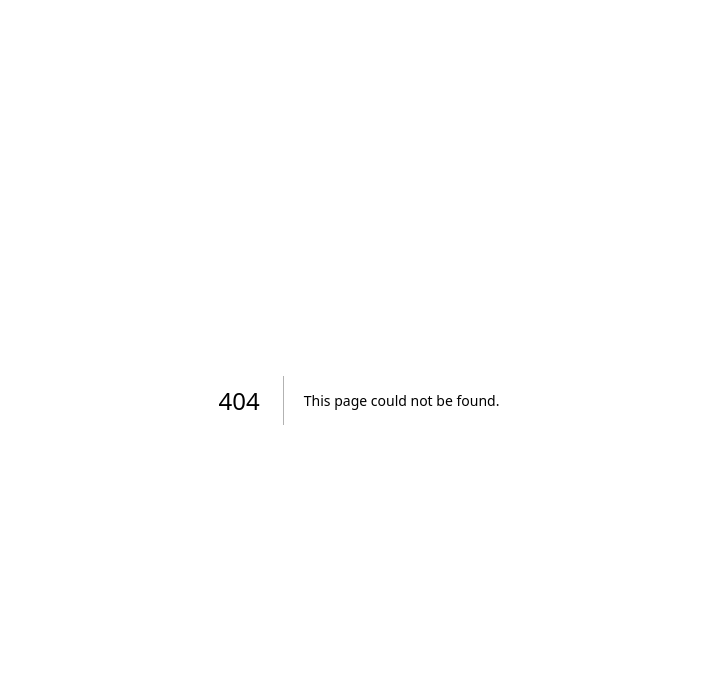
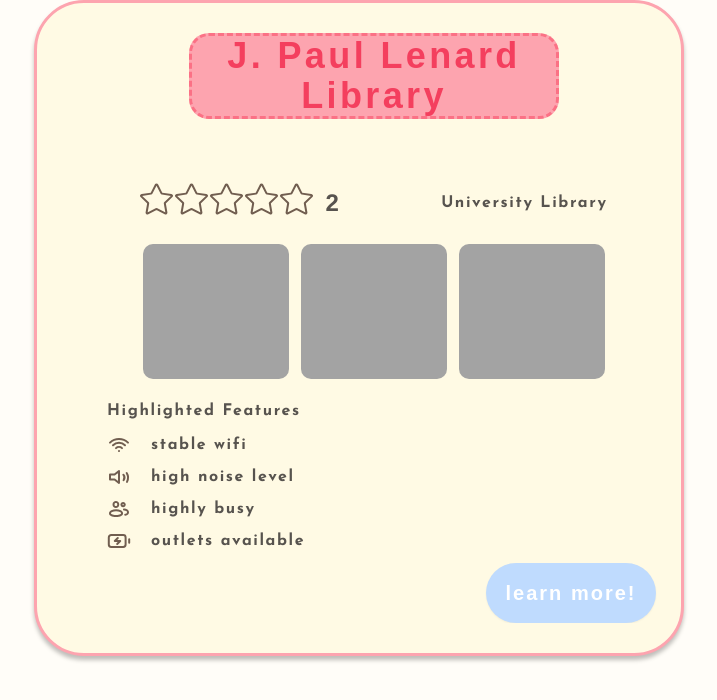
Before and after one commit to Miguel-Antonio-Logarta/csc648-01-fa24-csc648-01-fa24-team03-duplicate, a Next.js app in the folder application/: page /quickInfo in a window 1280 px wide. Before the commit this address had no page. Shown: the top 700 px of the page, without its empty margins (281-998 px from the left). Built offline with nearby package versions, Linux system fonts and the light colour scheme; a web font is replaced by a local one.

Commit message:
Added location quick info page

```diff
--- /dev/null
+++ b/application/src/app/quickInfo/page.tsx
@@ -0,0 +1,67 @@
+import React from "react";
+import Image from "next/image";
+import Star from "./star.svg";
+import Icons from "./temp_icon_group.svg";
+
+function LibraryPage() {
+    const features = [
+        "stable wifi",
+        "high noise level",
+        "highly busy",
+        "outlets available"
+      ];
+
+    return (
+      <main className="mx-auto border-rose-300 border-solid bg-[rgb(255,250,228)] border-[3px] w-[650px] rounded-[50px] shadow-[0px_4px_4px_rgba(0,0,0,0.25)] text-stone-600 max-md:px-5">
+        <div className="flex overflow-hidden flex-col gap-[10px] items-start mx-auto m-[30px] ml-[30px] text-xl font-bold">
+          <h1 className="font-shantell z-10 mx-auto max-w-full text-4xl font-extrabold text-center text-rose-500 bg-rose-300 rounded-[20px] border-rose-400 border-dashed border-[3px] tracking-[3.38px] w-[370px] max-md:px-5">
+          J. Paul Lenard Library
+          </h1>
+          <section className="flex gap-[2px] mx-auto mt-8">
+            <Image src={Star} alt="empty star icon"/>
+            <Image src={Star} alt="empty star icon"/>
+            <Image src={Star} alt="empty star icon"/>
+            <Image src={Star} alt="empty star icon"/>
+            <Image src={Star} alt="empty star icon"/>
+            <div className="flex gap-[100px] mt-2 text-stone-600">
+              <div className="self-end text-2xl pl-[10px] tracking-[2.4px]">2</div>
+              <div className="font-josefin text-base self-center tracking-widest text-right">
+                University Library
+              </div>
+            </div>
+          </section>
+          <section className="self-stretch mt-[15px]">
+              <div className="flex flex-row gap-3 justify-center">
+                {[1, 2, 3].map((index) => (
+                  <div key={index} className="flex flex-row">
+                    <div className="flex gap-3 shrink-0 mx-auto rounded-[10px] bg-neutral-400 h-[135px] w-[146px]" />
+                  </div>
+                ))}
+              </div>
+          </section>
+          <section className="w-full ml-[40px] max-md:max-w-full">
+              <h2 className="font-josefin mt-[10px] mb-[10px] text-base font-bold tracking-widest text-stone-600">
+                Highlighted Features
+              </h2>
+              <div className="flex gap-5 max-md:flex-col">
+                <div className="flex flex-col w-6/12 max-md:ml-0 max-md:w-full">
+                  <div className="flex gap-2.5 text-base tracking-widest text-stone-600 max-md:mt-10">
+                    <Image src={Icons} alt='placeholder icons'/>
+                    <ul className="font-josefin flex flex-col pl-[10px] my-auto">
+                      {features.map((feature, index) => (
+                        <li key={index} className={index > 0 ? "mt-2" : ""}>{feature}</li>
+                      ))}
+                    </ul>
+                  </div>
+                </div>
+              </div>
+          </section>
+              <button className="font-shantell self-end mr-[25px] w-[170px] h-[60px] text-xl font-bold text-center text-white bg-blue-200 shadow-sm rounded-[100px] tracking-[2px]">
+                  learn more!
+              </button>
+        </div>
+      </main>
+    );
+  }
+
+  export default LibraryPage;
```
Also changed, not shown: application/src/app/quickInfo/star.svg (added), application/src/app/quickInfo/temp_icon_group.svg (added).
